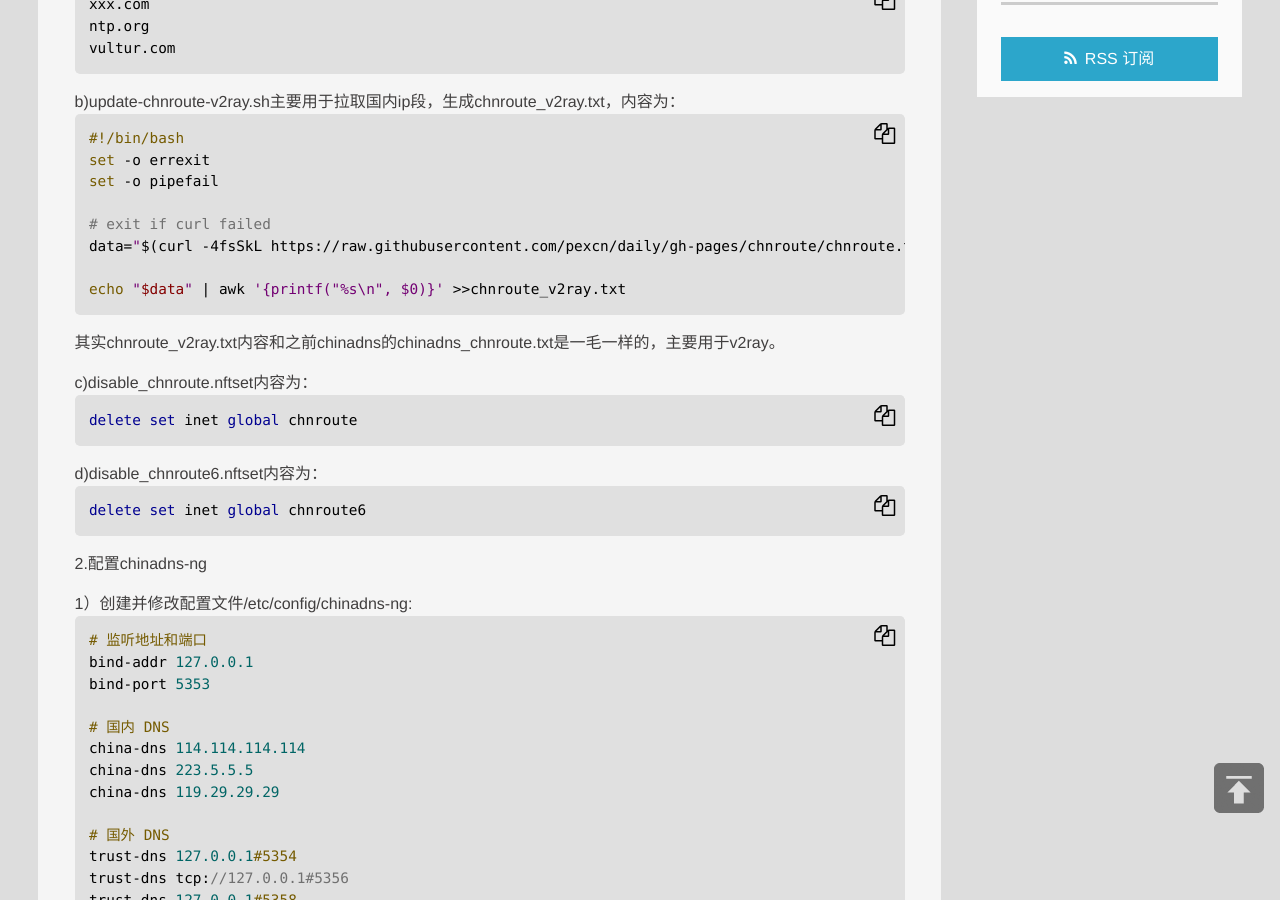
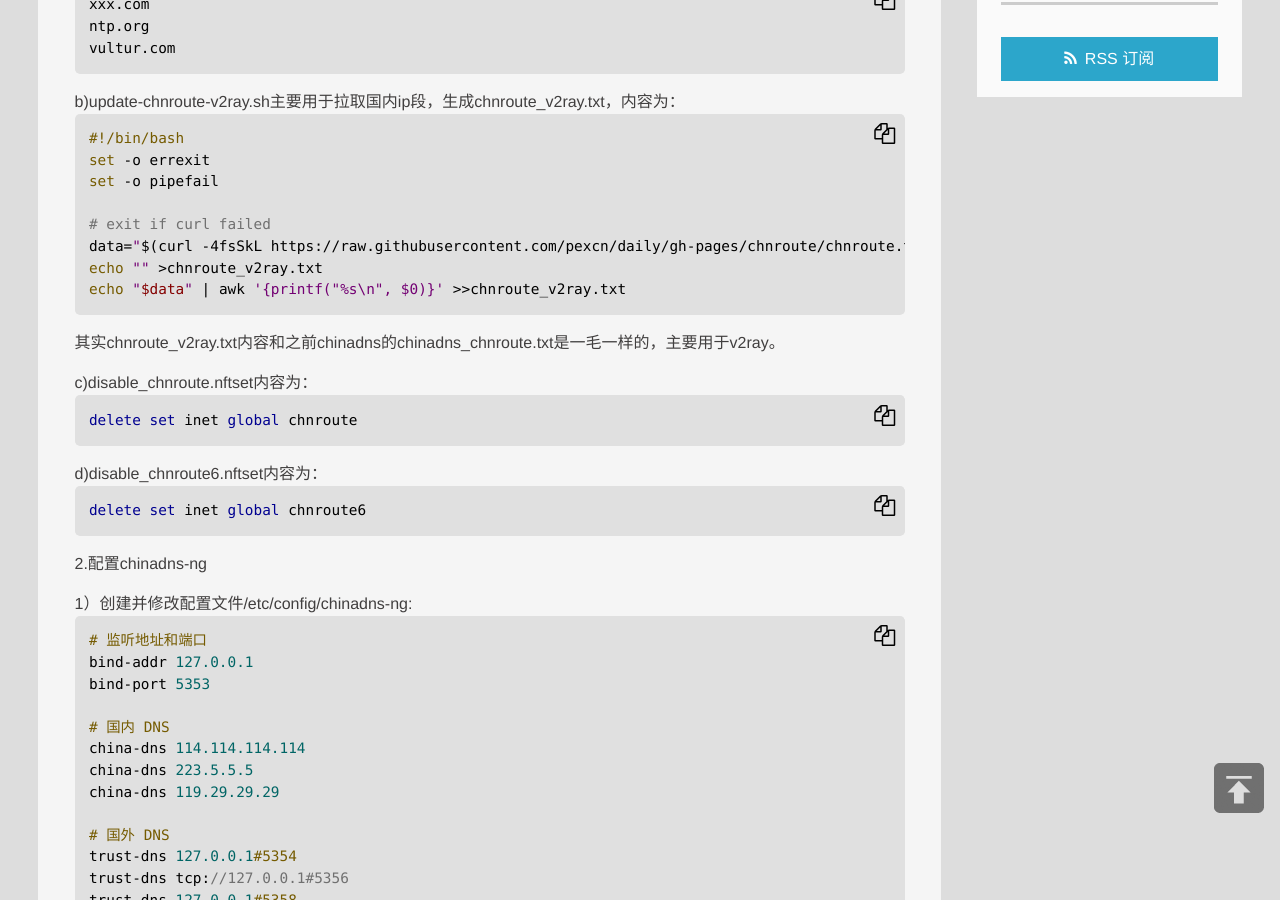
Before and after one commit to jibenfa/jibenfa.github.com, a Jekyll site: the page built from _posts/2025-08-19-E59CA8openwrtE4B88BE4BDBFE794A8chinadns-ngE690ADE9858Dv2rayE5AE9EE78EB0E9808FE6988EE4BBA3E79086.md, in a window 1280 px wide and 900 px high, scrolled down 1139 px. Built offline with Jekyll 4.4.1, drawn with Linux system fonts in a browser that asks for light colours.

Commit message:
Update 2025-08-19-E59CA8openwrtE4B88BE4BDBFE794A8chinadns-ngE690ADE9858Dv2rayE5AE9EE78EB0E9808FE6988EE4BBA3E79086.md

````diff
--- a/_posts/2025-08-19-E59CA8openwrtE4B88BE4BDBFE794A8chinadns-ngE690ADE9858Dv2rayE5AE9EE78EB0E9808FE6988EE4BBA3E79086.md
+++ b/_posts/2025-08-19-E59CA8openwrtE4B88BE4BDBFE794A8chinadns-ngE690ADE9858Dv2rayE5AE9EE78EB0E9808FE6988EE4BBA3E79086.md
@@ -54,7 +54,7 @@ set -o pipefail
 
 # exit if curl failed
 data="$(curl -4fsSkL https://raw.githubusercontent.com/pexcn/daily/gh-pages/chnroute/chnroute.txt)"
-
+echo "" >chnroute_v2ray.txt
 echo "$data" | awk '{printf("%s\n", $0)}' >>chnroute_v2ray.txt
 ```
 其实chnroute_v2ray.txt内容和之前chinadns的chinadns_chnroute.txt是一毛一样的，主要用于v2ray。
````
